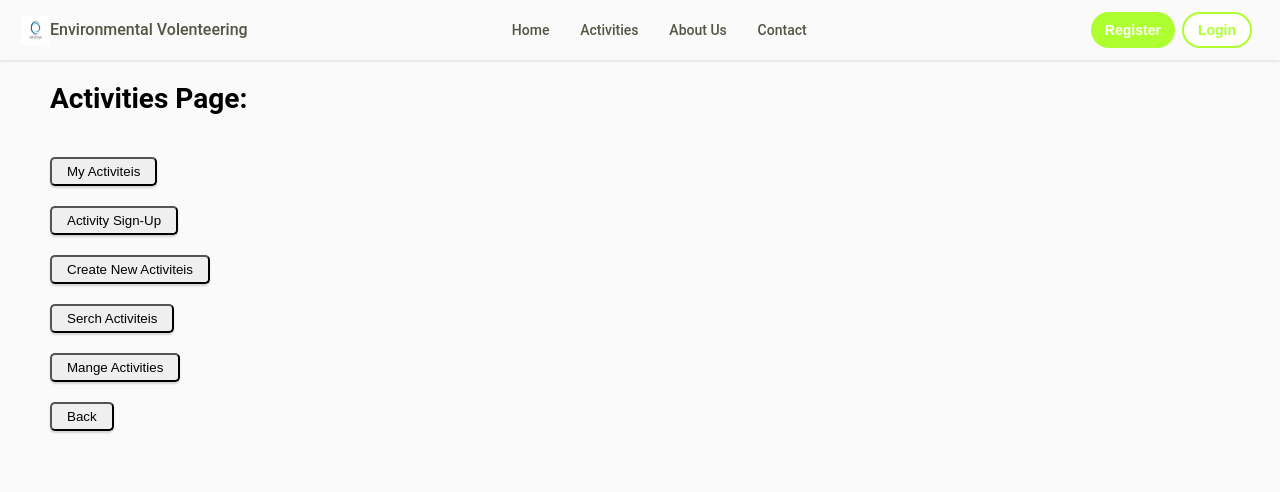
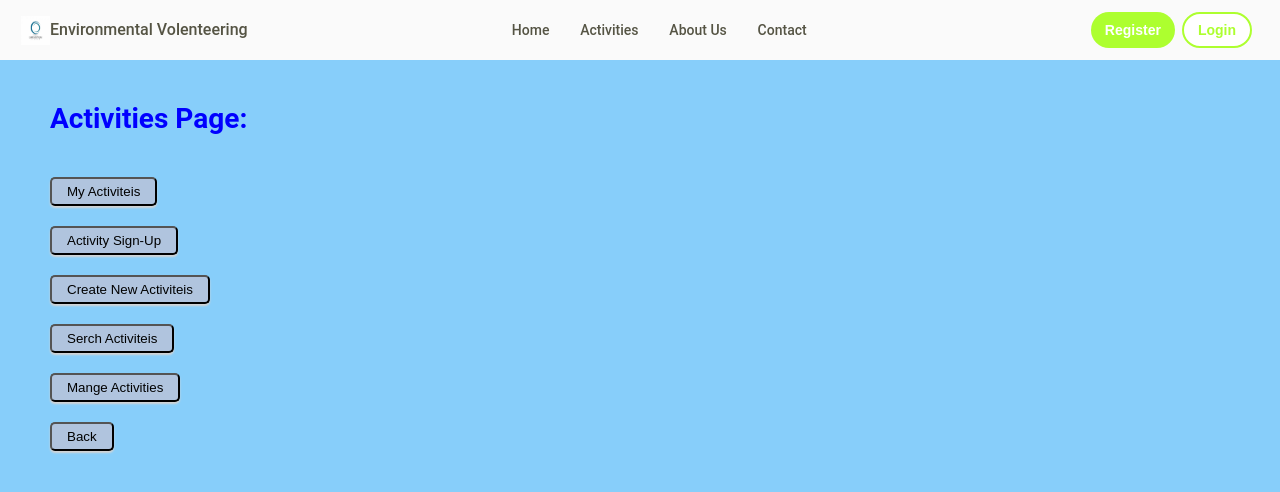
Before and after one commit to HenDahan/environmental_volunteering, a React (Create React App) app in the folder app-frontend/: page /Activities/Activity in a window 1280 px wide. Shown: the top 492 px of the page. Built offline with nearby package versions, Linux system fonts and the light colour scheme.

Commit message:
fixed visualization, set Login page as the default page, added Ads on the home page.

```diff
--- a/app-frontend/src/App.js
+++ b/app-frontend/src/App.js
@@ -33,6 +33,7 @@ function App() {
             <Route path="/connections/LoginPage" component={LoginPage} />
             <Route path="/connections/RegisterPage" component={RegisterPage} />
             <Route path="/Activities/MangeActivities" component={MangeActivities} />
+            <Route path="" component={LoginPage} />
 
           </Switch>}
         </div>
--- a/app-frontend/src/components/AboutUs.js
+++ b/app-frontend/src/components/AboutUs.js
@@ -2,15 +2,17 @@ import React from "react";
 function AboutUs() {
     return (
         <div style={{
-            backgroundColor: "lightblue"
+            backgroundColor: "lightgreen",
+            height: "1000px"
         }}>
             <div style={{
                 marginLeft: "50px",
             }}>
+                <br/>
                 <p>
                     <h1>An application that encourages people to volunteer for environment activities.</h1>
                     <h1>We hope that with the help of this application more and more people will be able to volunteer easily and help us save the environment.</h1>
-                    <h2 style={{ color: "blue" }}>Created as part of a web application course.</h2>
+                    <h2 style={{ color: "green" }}>Created as part of a web application course.</h2>
                 </p>
             </div >
         </div >
--- a/app-frontend/src/components/Activities/Activity.js
+++ b/app-frontend/src/components/Activities/Activity.js
@@ -52,45 +52,53 @@ function Activity() {
   }
 
   return (
+
     <Router>
+      <div style={{
+            backgroundColor: "lightskyblue",
+            height: "1000px"
+
+        }}>
       <div className="Activity" style={{
         marginLeft: "50px"
       }}>
         <div className="content">
-          <h1>Activities Page:</h1>
+          <br/>
+          <h1 style={{ color: "blue" }}>Activities Page:</h1>
         </div>
 
         <br />
-        <Button onClick={handleRouteMyActivities}>
+        <Button style={{backgroundColor: "lightsteelblue"}} onClick={handleRouteMyActivities}>
           My Activiteis
         </Button>
         <br />
         <br />
-        <Button onClick={handleRouteActivitySignUp}>
+        <Button style={{backgroundColor: "lightsteelblue"}} onClick={handleRouteActivitySignUp}>
           Activity Sign-Up
         </Button>
         <br />
         <br />
-        <Button onClick={handleRouteCreateNewActivity}>
+        <Button style={{backgroundColor: "lightsteelblue"}} onClick={handleRouteCreateNewActivity}>
           Create New Activiteis
         </Button>
         <br />
         <br />
-        <Button onClick={handleRouteSearchActivity}>
+        <Button style={{backgroundColor: "lightsteelblue"}} onClick={handleRouteSearchActivity}>
           Serch Activiteis
         </Button>
         <br />
         <br />
-        <Button onClick={handleRouteMangeActivities}>
+        <Button style={{backgroundColor: "lightsteelblue"}} onClick={handleRouteMangeActivities}>
           Mange Activities
         </Button>
         <br />
         <br />
-        <Button onClick={handleRouteHome}>
+        <Button style={{backgroundColor: "lightsteelblue"}} onClick={handleRouteHome}>
           Back
         </Button>
 
 
+      </div>
       </div>
     </Router>
 
--- a/app-frontend/src/components/Contact.js
+++ b/app-frontend/src/components/Contact.js
@@ -2,15 +2,18 @@ import React from "react";
 function Contact() {
     return (
         <div style={{
-            backgroundColor: "lightblue"
+            backgroundColor: "lightblue",
+            height: "1000px"
+
         }}>
             <div style={{
                 marginLeft: "50px",
             }}>
                 <div>
+                    <br/>
                     <h1>Contact Us:</h1>
                     <p>
-                        <h3>This Application Created By:</h3>
+                        <h3>This Application was Created By:</h3>
                         <h4 style={{ color: "blueviolet" }}>Hen Dahan: &emsp; https://github.com/HenDahan</h4>
                         <h4 style={{ color: "blueviolet" }}>Kfir Ram: &emsp; https://github.com/kfir-ram</h4>
                         <h4 style={{ color: "blueviolet" }}>Tzuriel Yeffet: &emsp; https://github.com/TzurielYeffet</h4>
--- a/app-frontend/src/components/Home.js
+++ b/app-frontend/src/components/Home.js
@@ -3,6 +3,10 @@ import image1 from '../assets/Images/vol1.jpg';
 import image2 from '../assets/Images/vol2.png';
 import image3 from '../assets/Images/vol3.jpg';
 import styled from "styled-components";
+import yellow_ad from "../assets/Images/yellow_ad.jpg";
+import sonol_ad from "../assets/Images/sonol_ad.jpg";
+
+
 
 const theme = {
   green: {
@@ -64,7 +68,11 @@ function Home() {
         {/*Commercials and updates */}
         <br /><br /><br />
         <p>
-          Commercials and updates....
+          <h4>Commercials Ads:</h4>
+          <br/>
+          {<img src={yellow_ad} alt="yellow ad" style={{height: "250px", width: "300px"}}/>}
+          <br/><br/>
+          {<img src={sonol_ad} alt="sonol ad" style={{height: "250px", width: "300px"}}/>}
         </p>
 
       </div>
```
